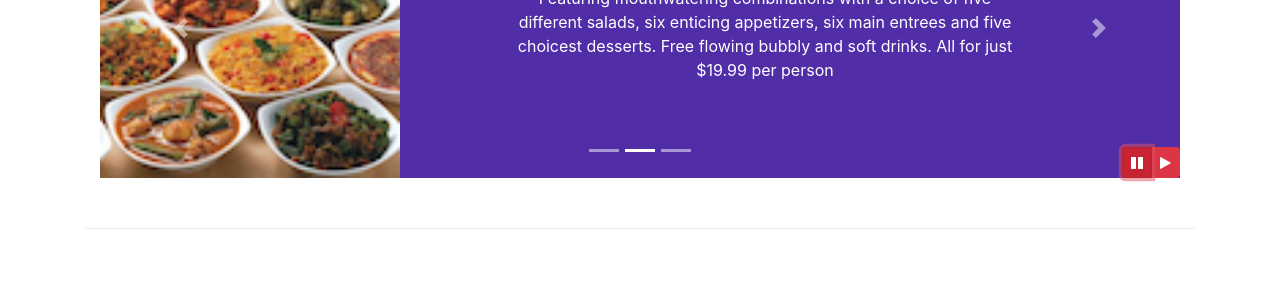
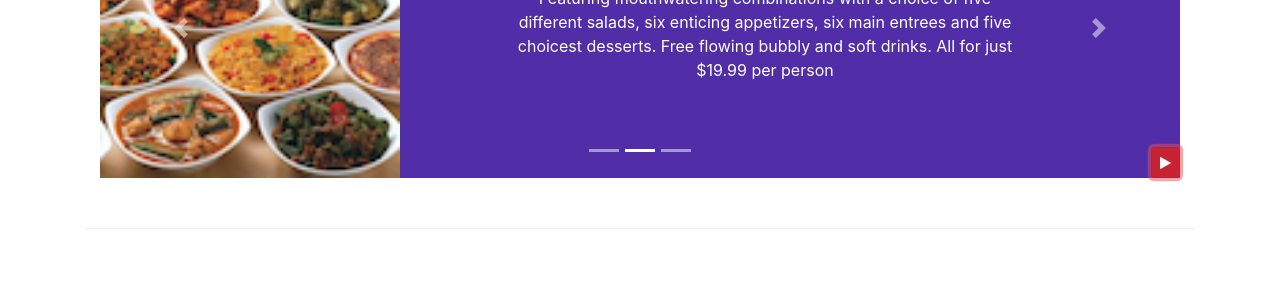
Before and after one commit to yashbansal6/conFusion, a website: page index.html in a window 1280 px wide. Both pictures are taken after a click on the button 1137 px from the left and 668 px from the top of the page. Shown: the part 506-800 px from the top of the page. Drawn offline with nearby package versions, Linux system fonts and the light colour scheme.

Commit message:
more bootstrap jquery

```diff
--- a/index.html
+++ b/index.html
@@ -209,14 +209,17 @@
                     <a class="carousel-control-next" href="#mycarousel" role="button" data-slide="next">
                         <span class="carousel-control-next-icon"></span>
                     </a>
-                    <div class="btn-group" id="carouselButton">
+                    <!-- <div class="btn-group" id="carouselButton">
                         <button class="btn btn-danger btn-sm" id="carousel-pause">
                             <span class="fa fa-pause"></span>
                         </button>
                         <button class="btn btn-danger btn-sm" id="carousel-play">
                             <span class="fa fa-play"></span>
                         </button>
-                    </div>
+                    </div>   -->
+                    <button class="btn btn-danger btn-sm" id="carouselButton">
+                        <span class="fa fa-pause"></span>
+                    </button>
                 </div>
             </div>
         </div>
@@ -381,14 +384,29 @@
         });
     </script> -->
     <script>
+        // $(document).ready(function() {
+        //      $('#mycarousel').carousel({interval:1000});
+        //      $('#carousel-pause').click(function (){
+        //          $('#mycarousel').carousel('pause');
+        //      });
+        //      $('#carousel-play').click(function (){
+        //          $('#mycarousel').carousel('cycle');
+        //      });
+        // });
         $(document).ready(function() {
-             $('#mycarousel').carousel({interval:1000});
-             $('#carousel-pause').click(function (){
-                 $('#mycarousel').carousel('pause');
-             });
-             $('#carousel-play').click(function (){
-                 $('#mycarousel').carousel('cycle');
-             });
+            $('#mycarousel').carousel({interval:1000});
+                $("#carouselButton").click(function(){
+                    if ($("#carouselButton").children("span").hasClass('fa-pause')) {
+                        $("#mycarousel").carousel('pause');
+                        $("#carouselButton").children("span").removeClass('fa-pause');
+                        $("#carouselButton").children("span").addClass('fa-play');
+                    }
+                    else if ($("#carouselButton").children("span").hasClass('fa-play')){
+                        $("#mycarousel").carousel('cycle');
+                        $("#carouselButton").children("span").removeClass('fa-play');
+                        $("#carouselButton").children("span").addClass('fa-pause');
+                    }
+                });
         });
     </script>
 </body>
```
